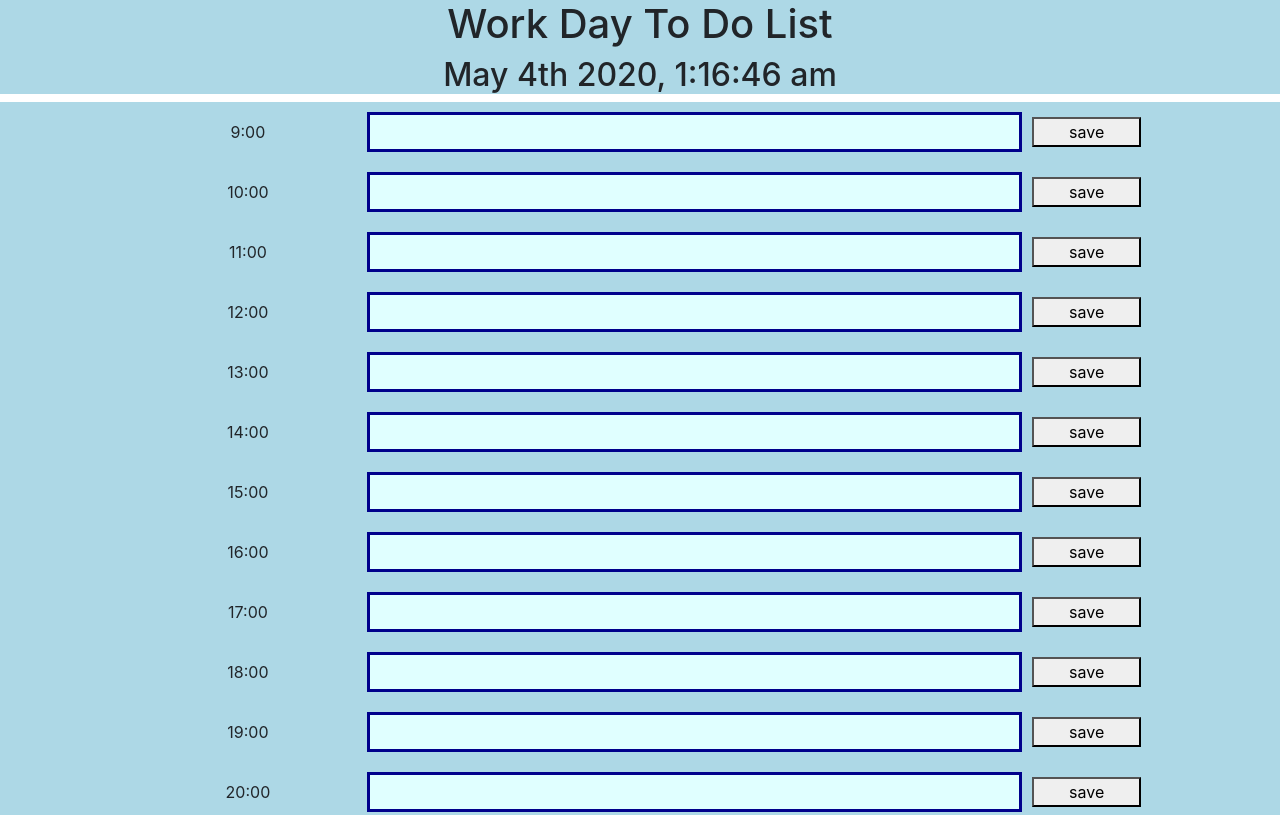
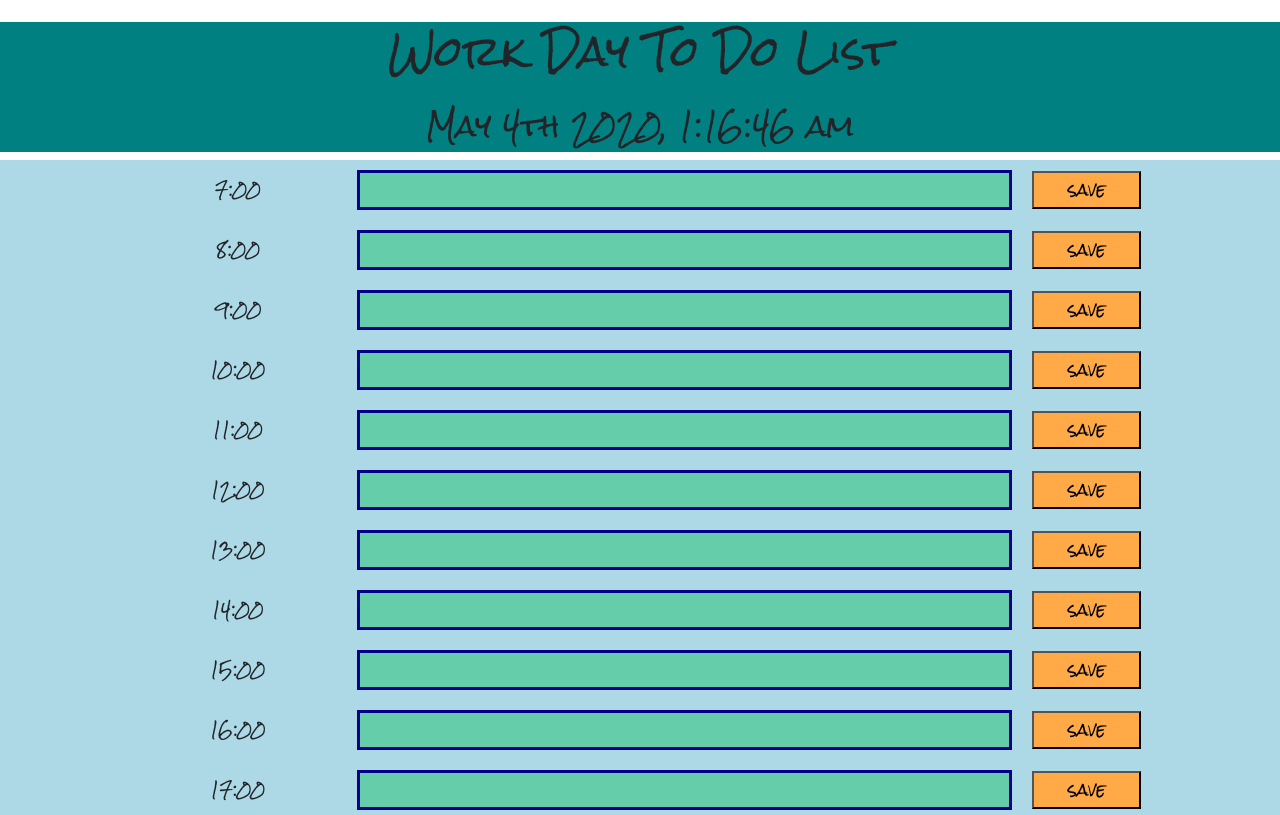
Before and after one commit to lalaggv2/scheduler, a plain HTML site: page index.html in a window 1280 px wide. Shown: the top 815 px of the page. Drawn offline with nearby package versions, Linux system fonts and the light colour scheme.

Commit message:
still fixing apperarance

```diff
--- a/assets/css/styles.css
+++ b/assets/css/styles.css
@@ -1,12 +1,20 @@
-row {
-  background-color: yellow;
-  text-align: justify;
-  font-size: medium;
+body {
+  font-family: "Rock Salt", cursive;
 }
 
-#planner {
+h1 {
+  margin: 22px 11px;
+  padding: 5px;
   background-color: teal;
 }
+
+h3 {
+  padding: 8px;
+  /* background-color: teal; */
+}
+/* #planner {
+  background-color: teal;
+} */
 
 div {
   background-color: lightblue;
@@ -17,6 +25,7 @@ div {
 
 #todos {
   text-align: center;
+  background-color: teal;
 }
 
 .todo-item {
@@ -32,5 +41,21 @@ div {
 }
 
 .past {
-  background-color: darkblue !important;
+  background-color: lightgray !important;
+  opacity: 0.4;
 }
+
+.future {
+  background-color: mediumaquamarine;
+}
+
+.present {
+  background-color: greenyellow;
+}
+
+#save {
+  background-color: rgb(255, 169, 71);
+  height: auto;
+  margin: 10px;
+  padding: 5px;
+}
--- a/assets/js/script.js
+++ b/assets/js/script.js
@@ -49,13 +49,13 @@ function loadPlanner(start, end) {
     var row = $("<div class='row'>");
     var hour = $(`<div class= "col-md-2">`);
     var task = $(`<input id=${i} class="todo-item col-md-6">`);
-    var save = $(`<button class= "col-md-1" data-hour=${i}>`);
+    var save = $(`<button id='save' class= "col-md-1" data-hour=${i}>`);
 
     hour.text(`${i}:00`);
 
     if (i < currentHour) {
       task.addClass("past");
-      task.prop("disabled", true);
+      //   task.prop("disabled", true);
       save.prop("disabled", true);
     } else if (hour === currentHour) {
       task.addClass("present");
@@ -79,4 +79,4 @@ function loadPlanner(start, end) {
   }
 }
 
-loadPlanner(9, 22);
+loadPlanner(7, 22);
--- a/index.html
+++ b/index.html
@@ -10,7 +10,12 @@
       integrity="sha384-Vkoo8x4CGsO3+Hhxv8T/Q5PaXtkKtu6ug5TOeNV6gBiFeWPGFN9MuhOf23Q9Ifjh"
       crossorigin="anonymous"
     />
+    <link
+      href="https://fonts.googleapis.com/css2?family=Rock+Salt&display=swap"
+      rel="stylesheet"
+    />
     <link rel="stylesheet" href="assets/css/styles.css" />
+
     <script src="https://cdnjs.cloudflare.com/ajax/libs/moment.js/2.24.0/moment.min.js"></script>
     <script
       src="https://code.jquery.com/jquery-3.4.1.slim.min.js"
@@ -32,12 +37,16 @@
       integrity="sha256-xNzN2a4ltkB44Mc/Jz3pT4iU1cmeR0FkXs4pru/JxaQ="
       crossorigin="anonymous"
     ></script>
+    <script
+      src="https://kit.fontawesome.com/124fb75199.js"
+      crossorigin="anonymous"
+    ></script>
   </head>
 
   <body>
     <div id="todos">
       <h1>Work Day To Do List</h1>
-      <h2 id="today"></h2>
+      <h3 id="today"></h3>
     </div>
     <div id="planner"></div>
 
```
